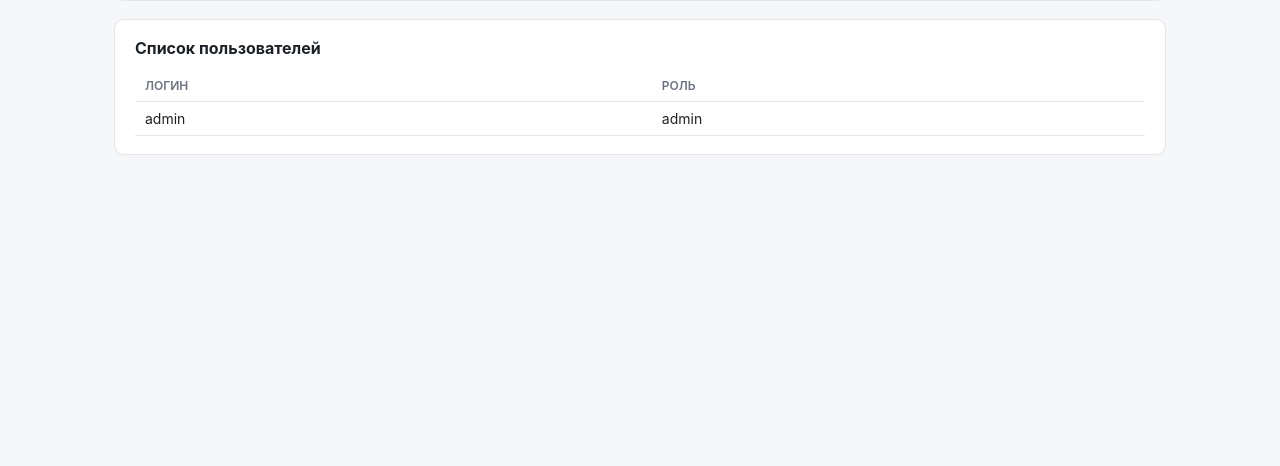
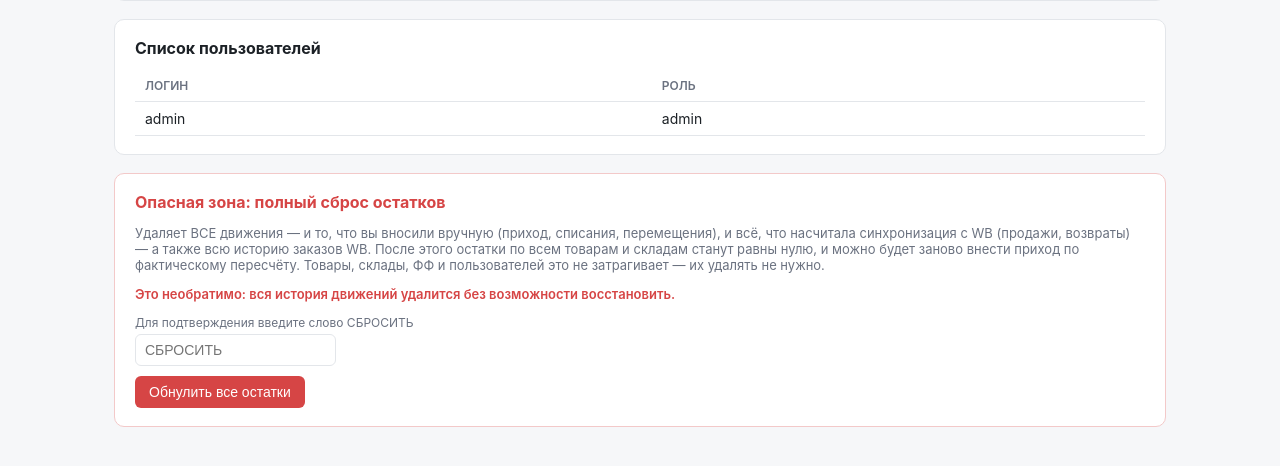
Before and after one commit to alenkamaspan-pixel/wb-stock, a Flask app: page /users in a window 1280 px wide. Shown: the part 241-707 px from the top of the page. Run offline with Flask 3, Linux system fonts and the light colour scheme; the visitor is signed in with stand-in values (Sample User, id 1); data comes from the database, SQL or seed files in the repository.

Commit message:
Add files via upload

```diff
--- a/app/templates/users.html
+++ b/app/templates/users.html
@@ -30,4 +30,27 @@
     </tbody>
   </table>
 </div>
+
+<div class="card" style="border-color:#f3c9c9;">
+  <h2 style="color:#d64545;">Опасная зона: полный сброс остатков</h2>
+  <p class="muted">
+    Удаляет ВСЕ движения — и то, что вы вносили вручную (приход, списания,
+    перемещения), и всё, что насчитала синхронизация с WB (продажи,
+    возвраты) — а также всю историю заказов WB. После этого остатки по
+    всем товарам и складам станут равны нулю, и можно будет заново внести
+    приход по фактическому пересчёту. Товары, склады, ФФ и пользователей
+    это не затрагивает — их удалять не нужно.
+  </p>
+  <p class="muted" style="color:#d64545; font-weight:600;">
+    Это необратимо: вся история движений удалится без возможности восстановить.
+  </p>
+  <form method="post" action="/admin/reset-stock"
+        onsubmit="return confirm('Точно удалить ВСЕ движения и обнулить остатки по всем товарам и складам? Это необратимо.');">
+    <div style="max-width:320px; margin-bottom:10px;">
+      <label>Для подтверждения введите слово СБРОСИТЬ</label>
+      <input type="text" name="confirm_text" placeholder="СБРОСИТЬ" required>
+    </div>
+    <button type="submit" style="background:var(--danger);">Обнулить все остатки</button>
+  </form>
+</div>
 {% endblock %}
```
Also changed, not shown: app/templates/dashboard.html (+28 -14 lines).
